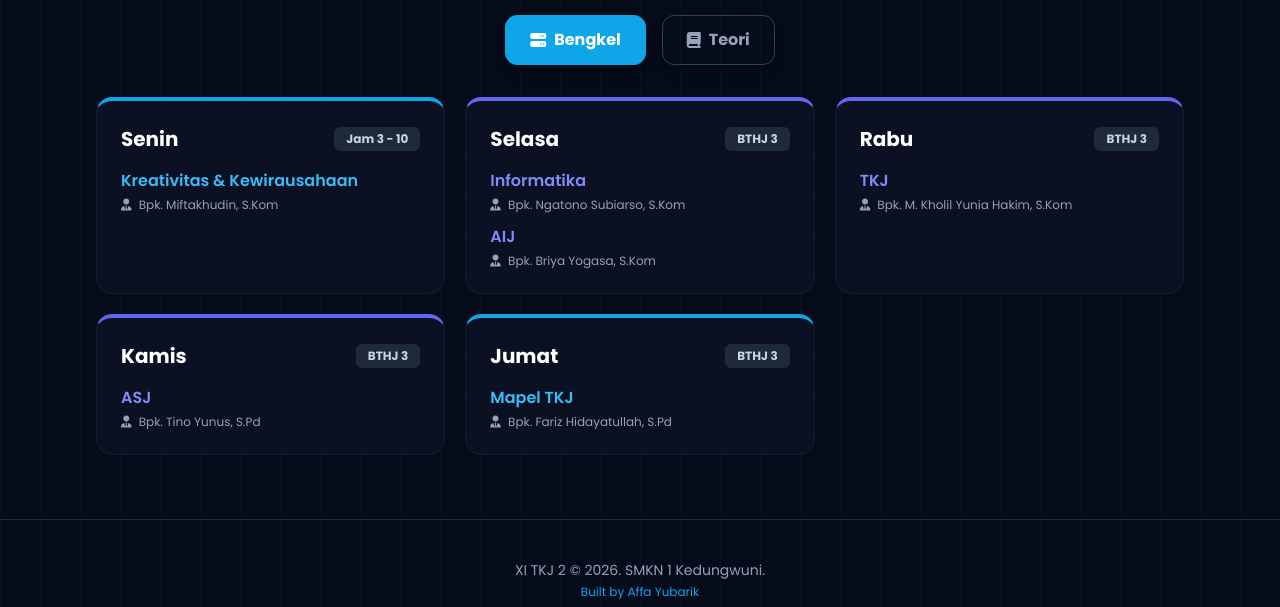
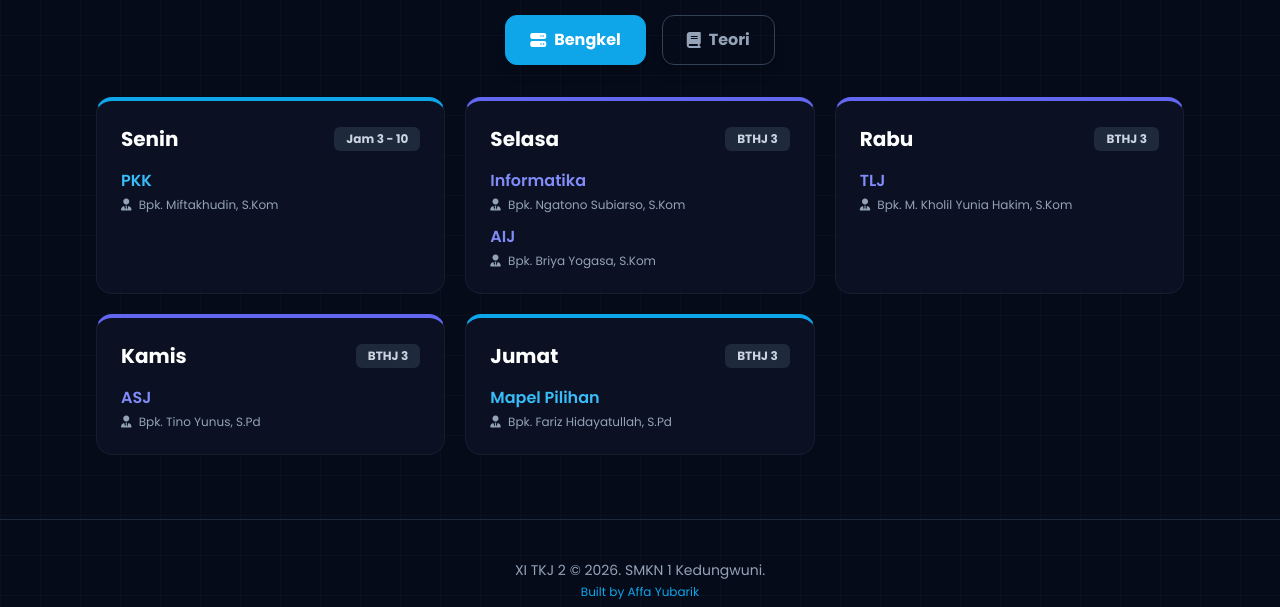
Before and after one commit to XITKJ2-SMKN1KDW/AboutUs, a plain HTML site: page index.html in a window 1280 px wide. Shown: the part 645-1252 px from the top of the page. Drawn offline with nearby package versions, Linux system fonts and the light colour scheme.

Commit message:
Update index.html

```diff
--- a/index.html
+++ b/index.html
@@ -107,7 +107,7 @@
             <div id="content-bengkel" class="grid grid-cols-1 md:grid-cols-2 lg:grid-cols-3 gap-5 animate-[fadeIn_0.5s_ease-in-out]">
                 <div class="glass-card p-6 rounded-2xl border-t-4 border-t-sky-500">
                     <div class="flex justify-between items-center mb-4"><span class="font-bold text-white text-xl">Senin</span><span class="text-xs font-bold bg-slate-800 text-slate-300 px-3 py-1 rounded-md">Jam 3 - 10</span></div>
-                    <p class="font-semibold text-sky-400 mb-1">Kreativitas & Kewirausahaan</p><p class="text-xs text-slate-400"><i class="fa-solid fa-user-tie mr-1"></i> Bpk. Miftakhudin, S.Kom</p>
+                    <p class="font-semibold text-sky-400 mb-1">PKK</p><p class="text-xs text-slate-400"><i class="fa-solid fa-user-tie mr-1"></i> Bpk. Miftakhudin, S.Kom</p>
                 </div>
                 <div class="glass-card p-6 rounded-2xl border-t-4 border-t-indigo-500">
                     <div class="flex justify-between items-center mb-4"><span class="font-bold text-white text-xl">Selasa</span><span class="text-xs font-bold bg-slate-800 text-slate-300 px-3 py-1 rounded-md">BTHJ 3</span></div>
@@ -120,7 +120,7 @@
                 </div>
                 <div class="glass-card p-6 rounded-2xl border-t-4 border-t-indigo-500">
                     <div class="flex justify-between items-center mb-4"><span class="font-bold text-white text-xl">Rabu</span><span class="text-xs font-bold bg-slate-800 text-slate-300 px-3 py-1 rounded-md">BTHJ 3</span></div>
-                    <p class="font-semibold text-indigo-400 mb-1">TKJ</p><p class="text-xs text-slate-400"><i class="fa-solid fa-user-tie mr-1"></i> Bpk. M. Kholil Yunia Hakim, S.Kom</p>
+                    <p class="font-semibold text-indigo-400 mb-1">TLJ</p><p class="text-xs text-slate-400"><i class="fa-solid fa-user-tie mr-1"></i> Bpk. M. Kholil Yunia Hakim, S.Kom</p>
                 </div>
                 <div class="glass-card p-6 rounded-2xl border-t-4 border-t-indigo-500">
                     <div class="flex justify-between items-center mb-4"><span class="font-bold text-white text-xl">Kamis</span><span class="text-xs font-bold bg-slate-800 text-slate-300 px-3 py-1 rounded-md">BTHJ 3</span></div>
@@ -128,7 +128,7 @@
                 </div>
                 <div class="glass-card p-6 rounded-2xl border-t-4 border-t-sky-500">
                     <div class="flex justify-between items-center mb-4"><span class="font-bold text-white text-xl">Jumat</span><span class="text-xs font-bold bg-slate-800 text-slate-300 px-3 py-1 rounded-md">BTHJ 3</span></div>
-                    <p class="font-semibold text-sky-400 mb-1">Mapel TKJ</p><p class="text-xs text-slate-400"><i class="fa-solid fa-user-tie mr-1"></i> Bpk. Fariz Hidayatullah, S.Pd</p>
+                    <p class="font-semibold text-sky-400 mb-1">Mapel Pilihan</p><p class="text-xs text-slate-400"><i class="fa-solid fa-user-tie mr-1"></i> Bpk. Fariz Hidayatullah, S.Pd</p>
                 </div>
             </div>
 
```
